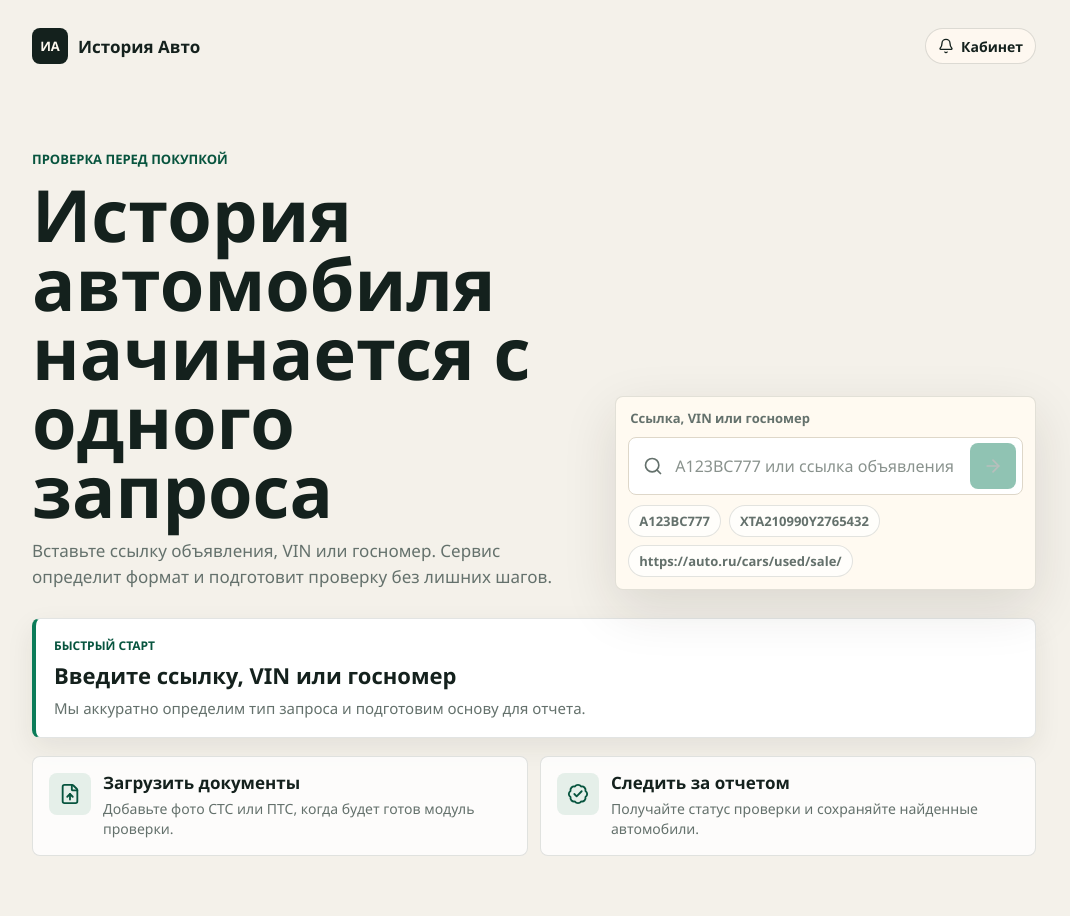
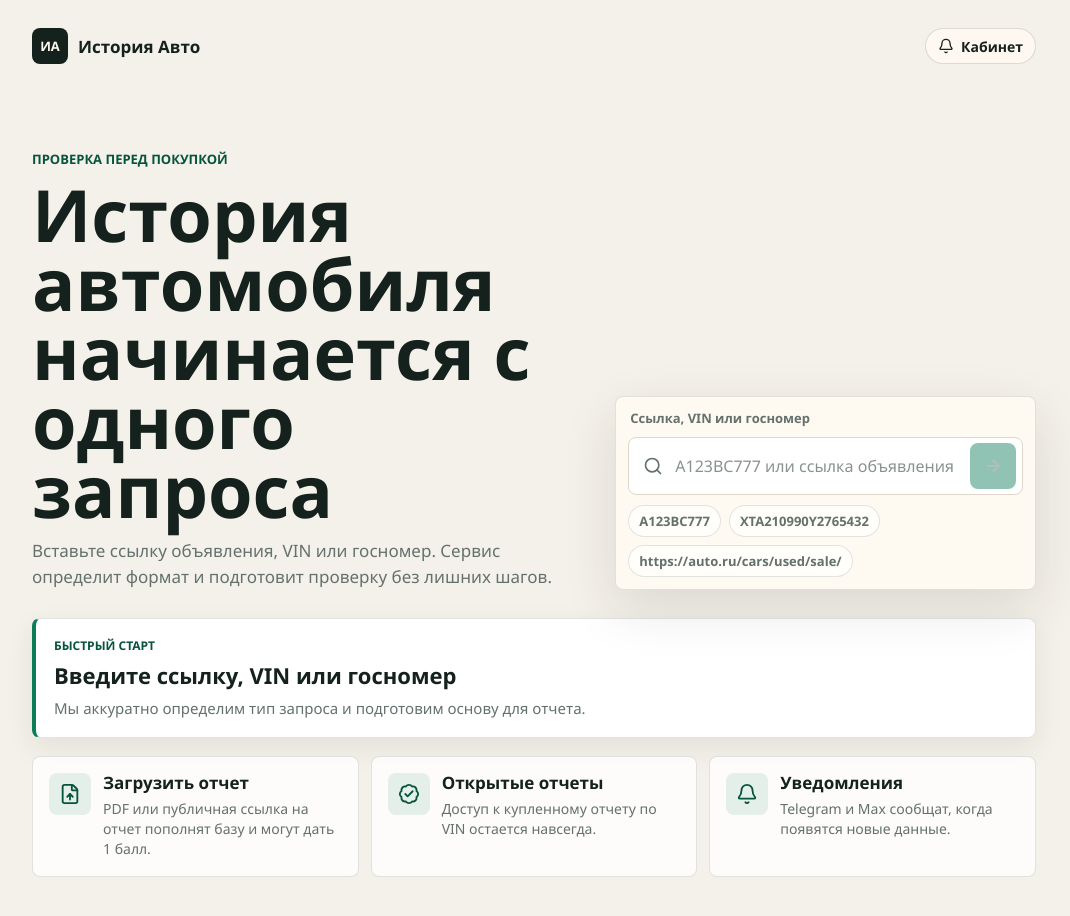
Before and after one commit to kardanovkubati/istoriya-avto, a React (Vite) app in the folder apps/web/: page / in a window 1280 px wide. Shown: the whole page, without its empty margins (106-1176 px from the left). Built offline with nearby package versions, Linux system fonts and the light colour scheme; no server answers.

Commit message:
fix: polish foundation shell verification

```diff
--- a/apps/web/src/App.tsx
+++ b/apps/web/src/App.tsx
@@ -143,15 +143,22 @@ function App() {
         <article className="action-card">
           <FileUp aria-hidden="true" size={22} />
           <div>
-            <h2>Загрузить документы</h2>
-            <p>Добавьте фото СТС или ПТС, когда будет готов модуль проверки.</p>
+            <h2>Загрузить отчет</h2>
+            <p>PDF или публичная ссылка на отчет пополнят базу и могут дать 1 балл.</p>
           </div>
         </article>
         <article className="action-card">
           <BadgeCheck aria-hidden="true" size={22} />
           <div>
-            <h2>Следить за отчетом</h2>
-            <p>Получайте статус проверки и сохраняйте найденные автомобили.</p>
+            <h2>Открытые отчеты</h2>
+            <p>Доступ к купленному отчету по VIN остается навсегда.</p>
+          </div>
+        </article>
+        <article className="action-card">
+          <Bell aria-hidden="true" size={22} />
+          <div>
+            <h2>Уведомления</h2>
+            <p>Telegram и Max сообщат, когда появятся новые данные.</p>
           </div>
         </article>
       </section>
--- a/apps/web/src/styles.css
+++ b/apps/web/src/styles.css
@@ -360,7 +360,7 @@ h1 {
   }
 
   .quick-actions {
-    grid-template-columns: repeat(2, minmax(0, 1fr));
+    grid-template-columns: repeat(3, minmax(0, 1fr));
   }
 }
 
```
Also changed, not shown: 2 other files (tests, documents, lock files or other folders).
